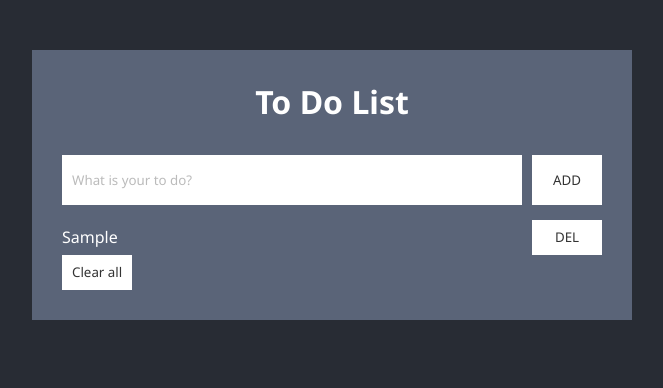
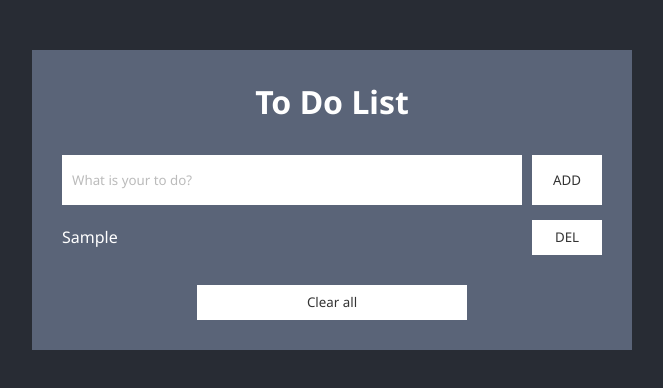
Before and after one commit to heejae0811/react-todo, a React (Create React App) app: page / in a window 1280 px wide. Both pictures are taken after typing "Sample" into the empty fields and a click on the button "ADD". Shown: the top 388 px of the page, without its empty margins (308-971 px from the left). Built offline with nearby package versions, Linux system fonts and the light colour scheme.

Commit message:
Modify clear all

```diff
--- a/package.json
+++ b/package.json
@@ -44,5 +44,5 @@
       "last 1 safari version"
     ]
   },
-  "homepage": "https://heejae0811.github.io/react-todo/"
+  "homepage": "https://heejae0811.github.io/react-todo"
 }
--- a/src/App.js
+++ b/src/App.js
@@ -6,7 +6,7 @@ import './scss/common.scss'
 
 function App() {
   return (
-    <BrowserRouter>
+    <BrowserRouter basename={process.env.PUBLIC_URL}>
       <Routes>
         <Route path="/" element={<Home/>}></Route>
         <Route path="/:id" element={<Detail/>}></Route>
--- a/src/routes/Home.js
+++ b/src/routes/Home.js
@@ -20,13 +20,17 @@ function Home() {
 
   function onSubmit(e) {
     e.preventDefault()
-    dispatch(addToDo(text))
-    setText('')
+    if(text === '') {
+      window.confirm('ToDo를 입력해 주세요.')
+    } else {
+      dispatch(addToDo(text))
+      setText('')
+    }
   }
 
   function onClear(e) {
     e.preventDefault()
-    dispatch(clearToDo)
+    dispatch(clearToDo())
   }
 
   return (
@@ -49,7 +53,14 @@ function Home() {
           }
         </ul>
 
-        <button onClick={onClear}>Clear all</button>
+        {
+          toDos.length > 0 &&
+          <button
+              className="btn-clear"
+              onClick={onClear}>
+            Clear all
+          </button>
+        }
       </div>
     </>
   )
--- a/src/routes/home.scss
+++ b/src/routes/home.scss
@@ -12,4 +12,10 @@
             color: #333;
         }
     }
+
+    .btn-clear {
+        display: block;
+        width: 50%;
+        margin: 30px auto 0;
+    }
 }
```
